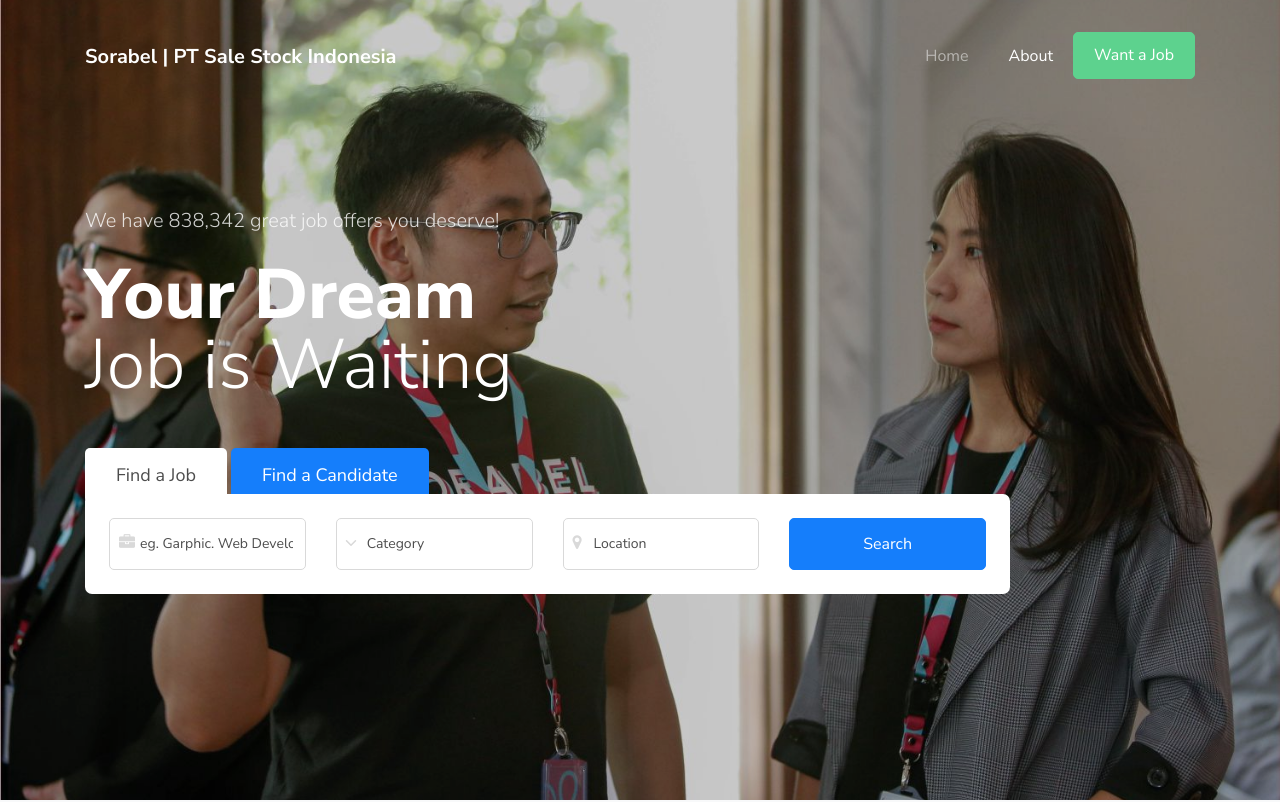
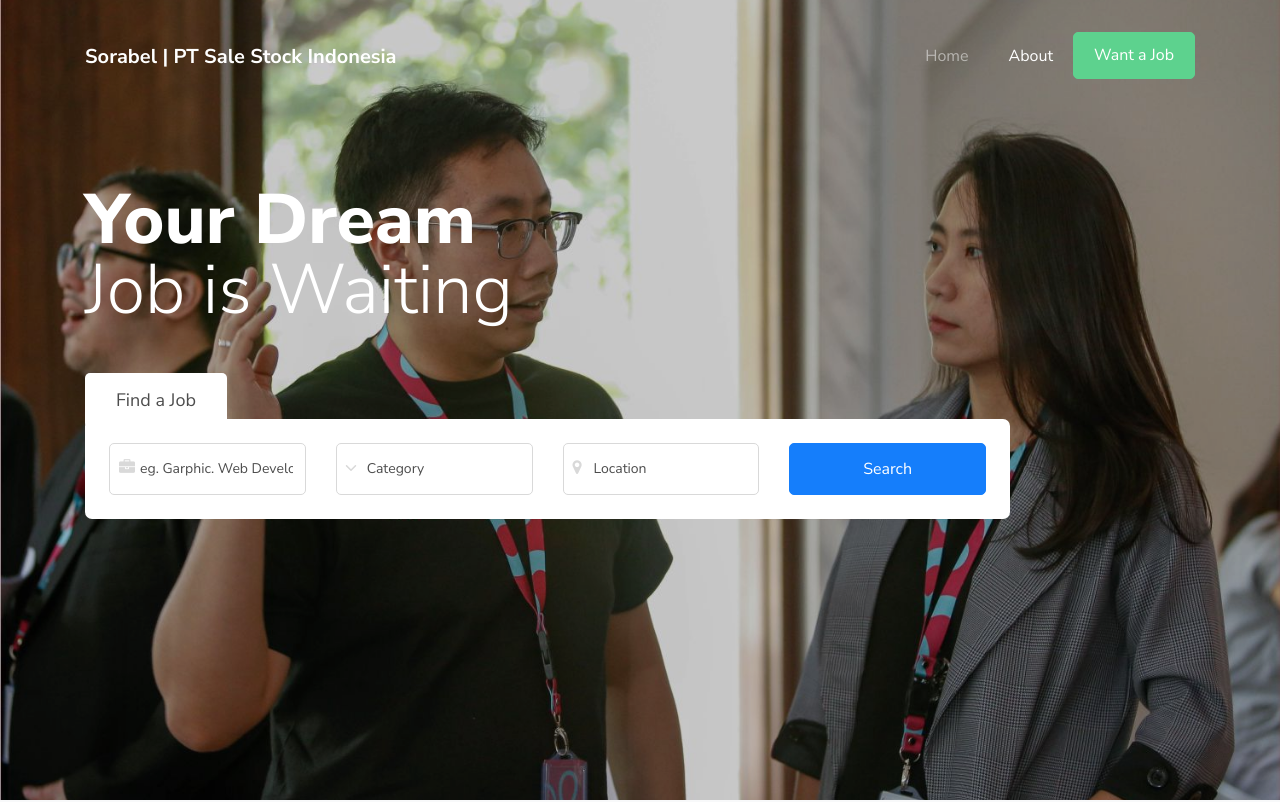
Before and after one commit to dwisepta/testing-site, a plain HTML site: page index.html in a window 1280 px wide. Shown: the top 802 px of the page. Drawn offline with Linux system fonts and the light colour scheme; some packages are replaced by stand-ins of ours; no server answers; files whose address does not match are found by name.

Commit message:
Update index.html

```diff
--- a/index.html
+++ b/index.html
@@ -55,7 +55,7 @@
       <div class="container">
         <div class="row no-gutters slider-text js-fullheight align-items-center justify-content-start" data-scrollax-parent="true">
           <div class="col-xl-10 ftco-animate mb-5 pb-5" data-scrollax=" properties: { translateY: '70%' }">
-          	<p class="mb-4 mt-5 pt-5" data-scrollax="properties: { translateY: '30%', opacity: 1.6 }">We have <span class="number" data-number="850000">0</span> great job offers you deserve!</p>
+          	<!-- <p class="mb-4 mt-5 pt-5" data-scrollax="properties: { translateY: '30%', opacity: 1.6 }">We have <span class="number" data-number="850000">0</span> great job offers you deserve!</p> -->
             <h1 class="mb-5" data-scrollax="properties: { translateY: '30%', opacity: 1.6 }">Your Dream <br><span>Job is Waiting</span></h1>
 
 						<div class="ftco-search">
@@ -64,7 +64,7 @@
 			            <div class="nav nav-pills text-center" id="v-pills-tab" role="tablist" aria-orientation="vertical">
 			              <a class="nav-link active mr-md-1" id="v-pills-1-tab" data-toggle="pill" href="#v-pills-1" role="tab" aria-controls="v-pills-1" aria-selected="true">Find a Job</a>
 
-			              <a class="nav-link" id="v-pills-2-tab" data-toggle="pill" href="#v-pills-2" role="tab" aria-controls="v-pills-2" aria-selected="false">Find a Candidate</a>
+			              <!-- <a class="nav-link" id="v-pills-2-tab" data-toggle="pill" href="#v-pills-2" role="tab" aria-controls="v-pills-2" aria-selected="false">Find a Candidate</a> -->
 
 			            </div>
 			          </div>
```
